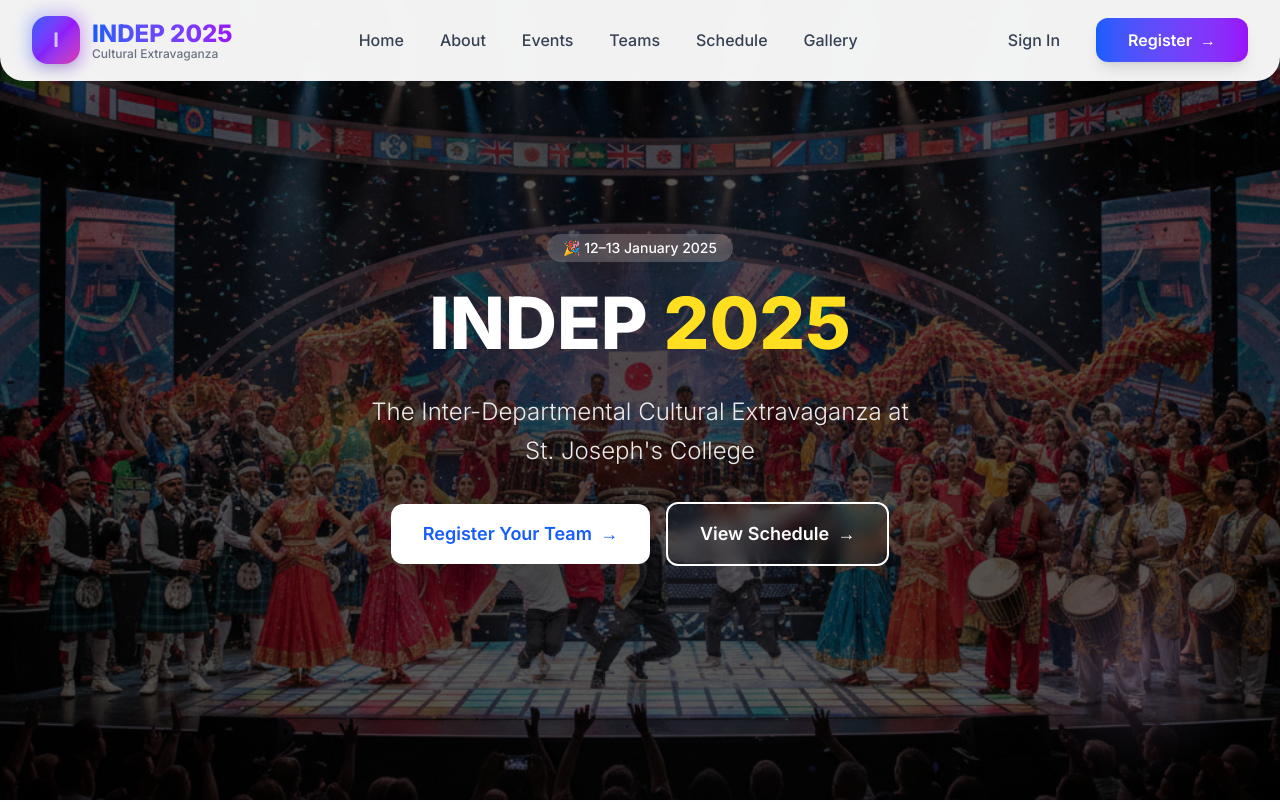
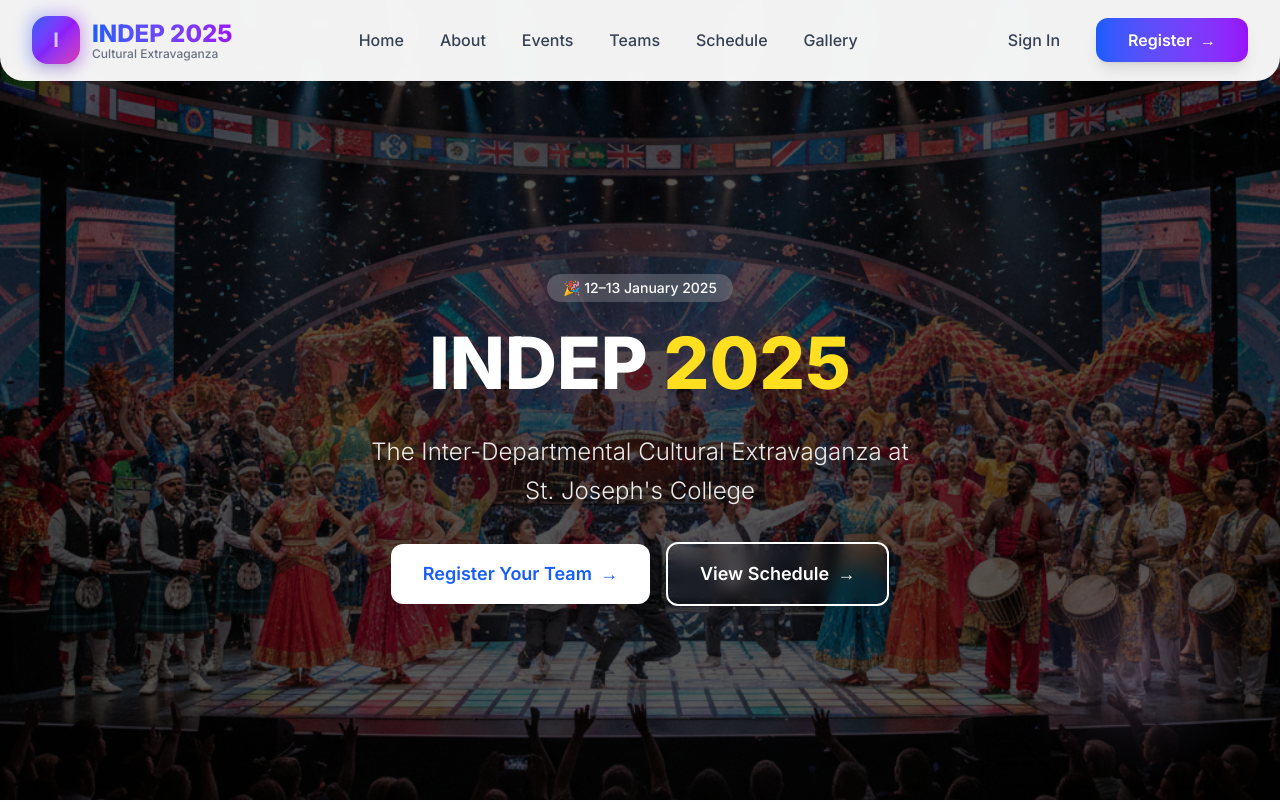
Before and after one commit to JWS-Technology/indep, a Next.js app: page / in a window 1280 px wide. Shown: the top 802 px of the page. Built offline with nearby package versions, Linux system fonts and the light colour scheme.

Commit message:
[ui] hero section fixed

```diff
--- a/components/Hero.tsx
+++ b/components/Hero.tsx
@@ -19,7 +19,7 @@ export default function Hero() {
             <div className="absolute top-1/2 left-1/4 w-16 h-16 bg-yellow-300/20 rounded-full blur-xl"></div>
 
             <div className="relative z-10 text-center max-w-4xl mx-auto px-4">
-                <div className="inline-block mb-4 px-4 py-1 bg-white/20 backdrop-blur-sm rounded-full text-sm font-medium">
+                <div className="inline-block mt-20 mb-4 px-4 py-1 bg-white/20 backdrop-blur-sm rounded-full text-sm font-medium">
                     🎉 12–13 January 2025
                 </div>
 
```
